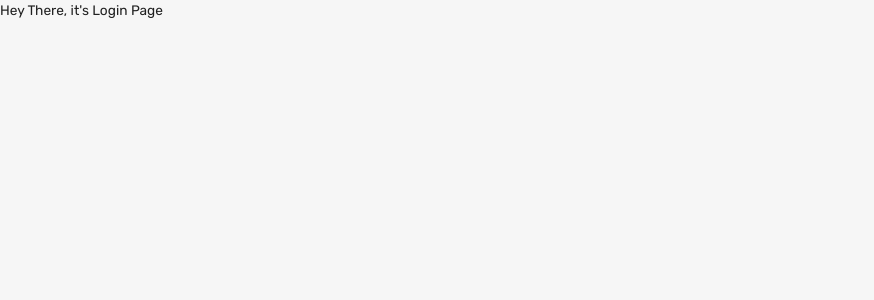
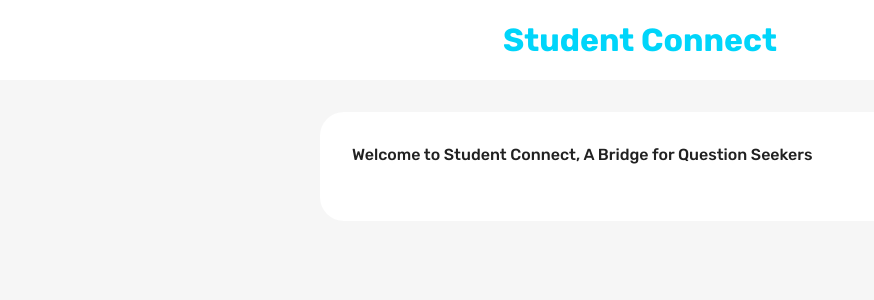
Before and after one commit to harshitha-ravi/mern-stack, a React (Create React App) app in the folder client/: page / in a window 1280 px wide. Shown: the top 300 px of the page, without its empty margins (0-874 px from the left). Built offline with nearby package versions, Linux system fonts and the light colour scheme.

Commit message:
Login Page and RRegister

```diff
--- a/client/src/views/homePage/index.jsx
+++ b/client/src/views/homePage/index.jsx
@@ -1,5 +1,11 @@
+ import { Box } from "@mui/material";
+ import Navbar from "views/navbar";
+
  const HomePage = () => {
-    return <div>homepage</div>;
- }
+    return (
+    <Box>
+      <Navbar/>
+    </Box>);
+ };
 
  export default HomePage;
--- a/client/src/views/loginPage/index.jsx
+++ b/client/src/views/loginPage/index.jsx
@@ -1,5 +1,34 @@
+import {Box, Typography, useTheme, udeMediaQuery, useMediaQuery} from "@mui/material";
+import Form from "./Form";
+
 const LoginPage = () => {
-    return <div>Hey There, it's Login Page</div>;
+
+    const theme = useTheme();
+    const isNonMobileScreens = useMediaQuery("(min-width:1000px)"); //check for mobile/desktop
+    return (
+    <Box>
+
+        <Box
+          width="100%"
+          backgroundColor={theme.palette.background.alt}
+          p="1rem 6%"
+          textAlign="center">
+            <Typography fontWeight="bold" fontSize="32px" color="primary">
+                Student Connect
+            </Typography>
+        </Box>
+
+        <Box
+          width={isNonMobileScreens ? "50%" : "93%"}
+          p="2rem"
+          m="2rem auto"
+          borderRadius="1.5rem"
+          backgroundColor={theme.palette.background.alt}>
+            <Typography fontWeight="500" variant="h5" sx={{mb: "1.5rem"}}>
+                Welcome to Student Connect, A Bridge for Question Seekers
+            </Typography>
+        </Box>
+    </Box>);
 }
 
 export default LoginPage;
--- a/client/src/views/navbar/index.jsx
+++ b/client/src/views/navbar/index.jsx
@@ -8,9 +8,8 @@ import {
   MenuItem,
   FormControl,
   useTheme,
-    useMediaQuery
+  useMediaQuery,
 } from "@mui/material";
-
 // material UI icons
 import {
   Search,
@@ -20,181 +19,190 @@ import {
   Notifications,
   Help,
   Menu,
-    Close
+  Close,
 } from "@mui/icons-material";
-
 import { useDispatch, useSelector } from "react-redux";
-
-import {setMode, setLogout} from "state";
-
+import { setMode, setLogout } from "state";
 import { useNavigate } from "react-router-dom";
-
 import FlexLayout from "components/FlexLayout";
 
 // Creating the NavBar component
-const NavBar = () => {
+const Navbar = () => {
   const [isMobileMenuToggled, setIsMobileMenuToggled] = useState(false);
-    // to dispatch the actions from Reducer
   const dispatch = useDispatch();
-
-    //
   const navigate = useNavigate();
 
    // Grabbing the student info from the global values -> using useSelector
   const student = useSelector((state) => state.student);
+  const isNonMobileScreens = useMediaQuery("(min-width: 1000px)");
 
-    // hook built into the material UI - to determine if current screen size of the user is below
-    // the min-width
-    const isNonMobileScreens = useMediaQuery("(min-width : 1000px)");
-
-    // useTheme from material UI - grabbing the theme from the palette defined in theme.js
   const theme = useTheme();
   const neutralLight = theme.palette.neutral.light;
-    const dark =  theme.palette.neutral.dark;
+  const dark = theme.palette.neutral.dark;
   const background = theme.palette.background.default;
   const primaryLight = theme.palette.primary.light;
   const alt = theme.palette.background.alt;
 
    // fethcing the full name of the student
-    const fullName = `${student.firstName} ${student.lastName}`;
-
+  //const fullName = `${student.firstName} ${student.lastName}`;
+  // TODO: need to remove this, once login done, added to escape error
+  const fullName = "Harshitha"
 
       /** Material-UI has box components -> allows to pass any type of
      *  CSS property (padding, backgroundColour) to use them as a component property --> only available to Box component
      * - Not available in button component
      * FlexLayout -> Reusable component  */
-    return <FlexLayout padding="1rem 6%" backgroundColor={alt}>
+  return (
+    <FlexLayout padding="1rem 6%" backgroundColor={alt}>
       <FlexLayout gap="1.75rem">
         <Typography
-            fontWeight= "bold"
-            fontSize="clamp(1rem, 2rem, 2.25 rem)"
+          fontWeight="bold"
+          fontSize="clamp(1rem, 2rem, 2.25rem)"
           color="primary"
           onClick={() => navigate("/home")}
           sx={{
             "&:hover": {
               color: primaryLight,
-                    cursor: "pointer"
+              cursor: "pointer",
             },
-            }}>
+          }}
+        >
           Student Connect
         </Typography>
         {isNonMobileScreens && (
-                <FlexLayout backgroundColor={neutralLight} borderRadius="9px" gap="3rem" padding="0.1rem 1.5rem">
-                    <InputBase placeholder="Search..."/>
+          <FlexLayout
+            backgroundColor={neutralLight}
+            borderRadius="9px"
+            gap="3rem"
+            padding="0.1rem 1.5rem"
+          >
+            <InputBase placeholder="Search..." />
             <IconButton>
-                        <Search/>
+              <Search />
             </IconButton>
-
           </FlexLayout>
         )}
       </FlexLayout>
 
-         {/** Desktop Navigation */}
+      {/* DESKTOP NAV */}
       {isNonMobileScreens ? (
         <FlexLayout gap="2rem">
           <IconButton onClick={() => dispatch(setMode())}>
-                {theme.palette.mode === "dark" ?
-                (<DarkMode sx= {{fontSize: "25px"}} />) :
-                (<LightMode sx={{color:"dark", fontSize:"25px"}}/>)}
+            {theme.palette.mode === "dark" ? (
+              <DarkMode sx={{ fontSize: "25px" }} />
+            ) : (
+              <LightMode sx={{ color: dark, fontSize: "25px" }} />
+            )}
           </IconButton>
-            <Message sx= {{fontSize: "25px"}}/>
-            <Notifications sx= {{fontSize: "25px"}}/>
-            <Help sx= {{fontSize: "25px"}}/>
+          <Message sx={{ fontSize: "25px" }} />
+          <Notifications sx={{ fontSize: "25px" }} />
+          <Help sx={{ fontSize: "25px" }} />
           <FormControl variant="standard" value={fullName}>
             <Select
               value={fullName}
               sx={{
-                    backgroundColor:neutralLight,
+                backgroundColor: neutralLight,
                 width: "150px",
                 borderRadius: "0.25rem",
                 p: "0.25rem 1rem",
-                    "& .MuiSvgIcon-root":  {
+                "& .MuiSvgIcon-root": {
                   pr: "0.25rem",
-                        width: "3rem"
+                  width: "3rem",
                 },
-                    "& .MuiSelect-select:focus":{
-                        backgroundColor: neutralLight
-                    }
+                "& .MuiSelect-select:focus": {
+                  backgroundColor: neutralLight,
+                },
               }}
-                input={<InputBase/>}
+              input={<InputBase />}
             >
               <MenuItem value={fullName}>
                 <Typography>{fullName}</Typography>
               </MenuItem>
-                <MenuItem onClick={() => dispatch(setLogout)}>Log Out</MenuItem>
+              <MenuItem onClick={() => dispatch(setLogout())}>Log Out</MenuItem>
             </Select>
           </FormControl>
         </FlexLayout>
       ) : (
-         <IconButton onClick={() => setIsMobileMenuToggled(!isMobileMenuToggled)}>
-            <Menu/>
-         </IconButton>) }
+        <IconButton
+          onClick={() => setIsMobileMenuToggled(!isMobileMenuToggled)}
+        >
+          <Menu />
+        </IconButton>
+      )}
 
-         {/**Mobile Navigation */}
+      {/* MOBILE NAV */}
       {!isNonMobileScreens && isMobileMenuToggled && (
         <Box
-              position= "fixed"
+          position="fixed"
           right="0"
           bottom="0"
           height="100%"
           zIndex="10"
           maxWidth="500px"
           minWidth="300px"
-              backgroundColor={background}>
-
-                {/**Close Icon */}
-                <Box
-                 display="flex"
-                 justifyContent="flex-end"
-                 p="1rem">
-                  <IconButton onClick={() => setIsMobileMenuToggled(!isMobileMenuToggled)}>
-                    <Close/>
+          backgroundColor={background}
+        >
+          {/* CLOSE ICON */}
+          <Box display="flex" justifyContent="flex-end" p="1rem">
+            <IconButton
+              onClick={() => setIsMobileMenuToggled(!isMobileMenuToggled)}
+            >
+              <Close />
             </IconButton>
           </Box>
 
-                {/**Menu Items */}
-        <FlexLayout display="flex" flexDirection="column" justifyContent="center" alignItems="center " gap="3 rem">
-            <IconButton onClick={() => dispatch(setMode())}
-                        sx= {{fontSize: "25px"}}>
-                {theme.palette.mode === "dark" ?
-                (<DarkMode sx= {{fontSize: "25px"}} />) :
-                (<LightMode sx={{color:"dark", fontSize:"25px"}}/>)}
+          {/* MENU ITEMS */}
+          <FlexLayout
+            display="flex"
+            flexDirection="column"
+            justifyContent="center"
+            alignItems="center"
+            gap="3rem"
+          >
+            <IconButton
+              onClick={() => dispatch(setMode())}
+              sx={{ fontSize: "25px" }}
+            >
+              {theme.palette.mode === "dark" ? (
+                <DarkMode sx={{ fontSize: "25px" }} />
+              ) : (
+                <LightMode sx={{ color: dark, fontSize: "25px" }} />
+              )}
             </IconButton>
-            <Message sx= {{fontSize: "25px"}}/>
-            <Notifications sx= {{fontSize: "25px"}}/>
-            <Help sx= {{fontSize: "25px"}}/>
+            <Message sx={{ fontSize: "25px" }} />
+            <Notifications sx={{ fontSize: "25px" }} />
+            <Help sx={{ fontSize: "25px" }} />
             <FormControl variant="standard" value={fullName}>
               <Select
                 value={fullName}
                 sx={{
-                    backgroundColor:neutralLight,
+                  backgroundColor: neutralLight,
                   width: "150px",
                   borderRadius: "0.25rem",
                   p: "0.25rem 1rem",
-                    "& .MuiSvgIcon-root":  {
+                  "& .MuiSvgIcon-root": {
                     pr: "0.25rem",
-                        width: "3rem"
+                    width: "3rem",
                   },
-                    "& .MuiSelect-select:focus":{
-                        backgroundColor: neutralLight
-                    }
+                  "& .MuiSelect-select:focus": {
+                    backgroundColor: neutralLight,
+                  },
                 }}
-                input={<InputBase/>}
+                input={<InputBase />}
               >
                 <MenuItem value={fullName}>
                   <Typography>{fullName}</Typography>
                 </MenuItem>
-                <MenuItem onClick={() => dispatch(setLogout)}>Log Out</MenuItem>
+                <MenuItem onClick={() => dispatch(setLogout())}>
+                  Log Out
+                </MenuItem>
               </Select>
             </FormControl>
           </FlexLayout>
-
         </Box>
       )}
-
-
-    </FlexLayout>;
-}
-
+    </FlexLayout>
+  );
+};
 
 export default Navbar;
```
Lines whose indentation alone changed are shown as unchanged.
